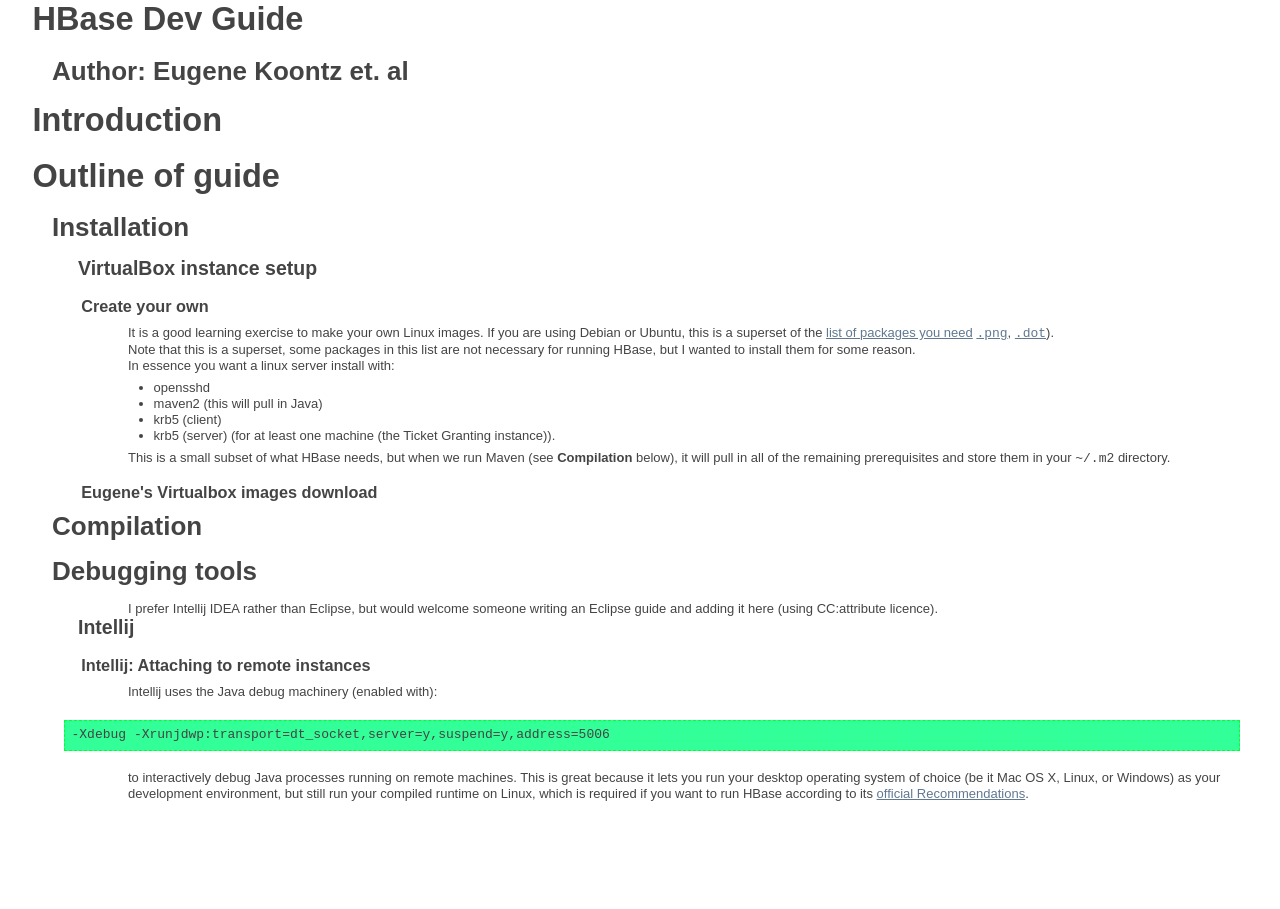
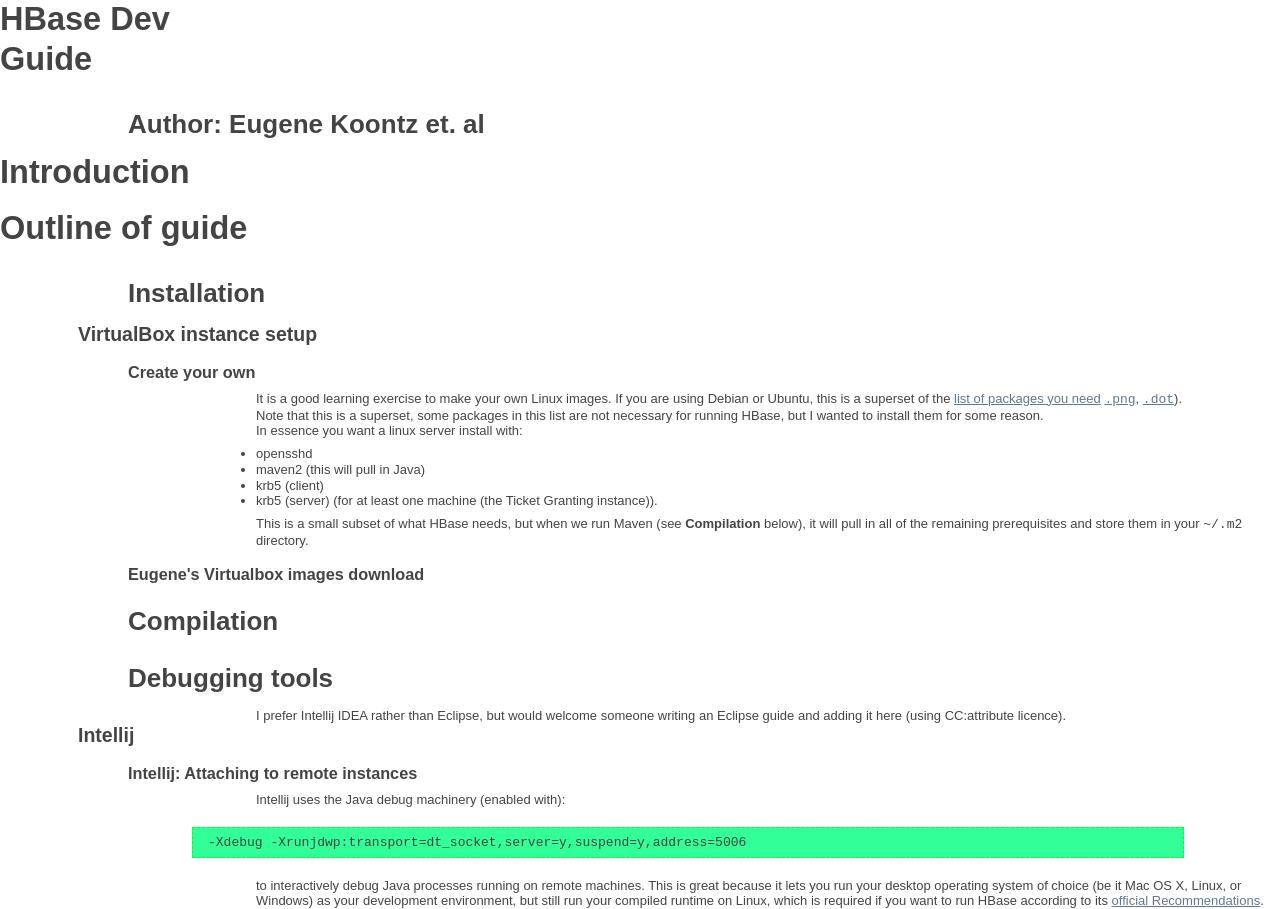
Before and after one commit to ekoontz/hbase-developer-s-guide, a plain HTML site: page index.html in a window 1280 px wide. Before the commit the page ends 802 px from the top, so only its background shows below. Drawn offline with Linux system fonts and the light colour scheme.

Commit message:
more style fixes

```diff
--- a/css/hbase_dev_guide.css
+++ b/css/hbase_dev_guide.css
@@ -1,7 +1,22 @@
+h1,h3 {
+    float:left;
+    width:20%;
+}
+
+h2,h4 {
+    width:90%;
+    float:right;
+}
+
+p,ul {
+    width:80%;
+    float:right;
+}
+
 h1 {
     font-size:250%;
     padding:0;
-    padding-left:1em;
+    padding-left:0;
     padding-bottom:0.5em;
 }
 
@@ -10,6 +25,7 @@
     padding:0;
     padding-left:2em;
     padding-bottom:0.5em;
+    margin-top:0.5em;
 }
 
 h3 {
@@ -37,11 +53,11 @@
 }
 
 pre.block {
+    float:left;
     margin-top:1.5em;
     margin-bottom:1.5em;
-    margin-left:5%;
-    padding-left:0.5em;
-    width:90%;
+    margin-left:15%;
+    width:75%;
     padding-top:0.5em;
     padding-bottom:0.5em;
     border:1px dashed #00ff33;
```
